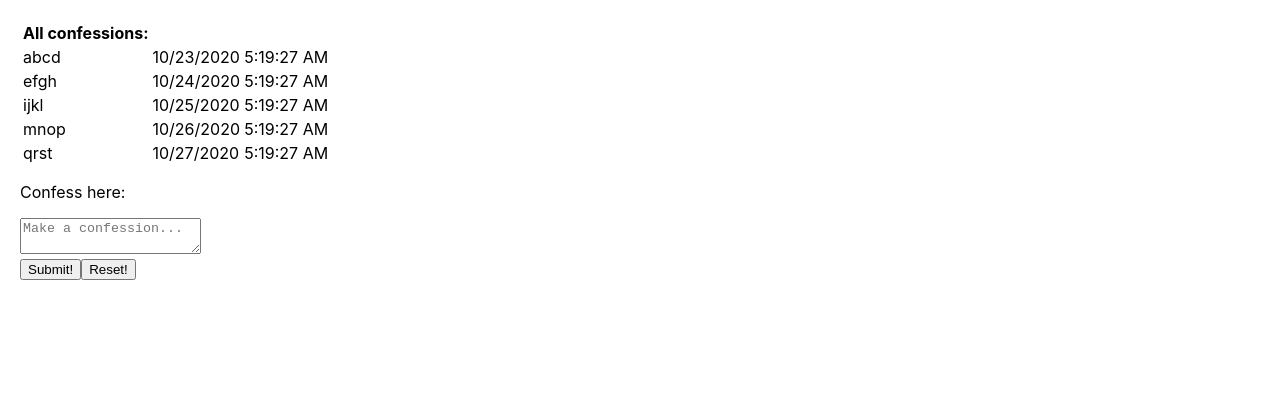
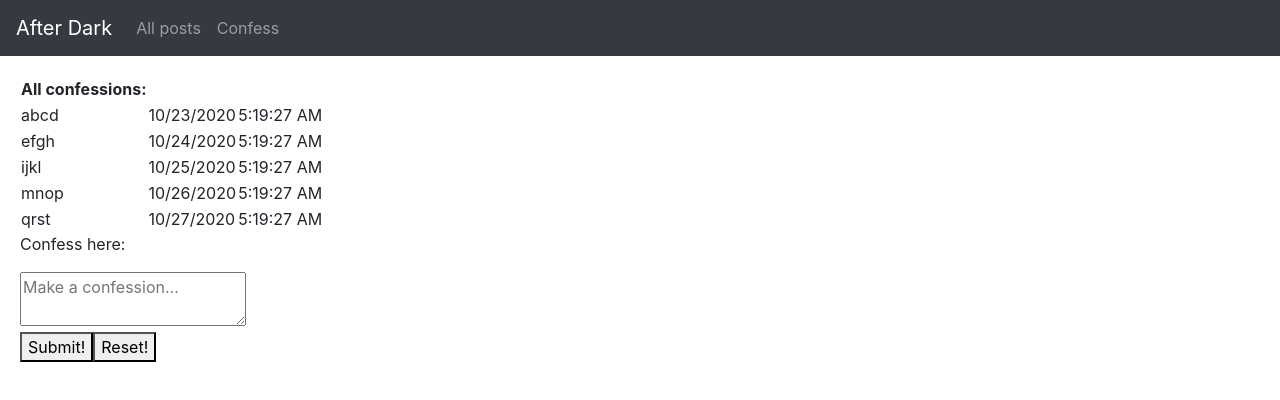
Before and after one commit to razin99/after-dark, a React (Create React App) app: page / in a window 1280 px wide. Shown: the top 400 px of the page. Built offline with nearby package versions, Linux system fonts and the light colour scheme.

Commit message:
navbar created but no routing yet and no nav component file yet

```diff
--- a/package.json
+++ b/package.json
@@ -6,7 +6,9 @@
     "@testing-library/jest-dom": "^5.11.5",
     "@testing-library/react": "^11.1.0",
     "@testing-library/user-event": "^12.1.10",
+    "bootstrap": "^4.5.3",
     "react": "^17.0.1",
+    "react-bootstrap": "^1.4.0",
     "react-dom": "^17.0.1",
     "react-scripts": "4.0.0",
     "web-vitals": "^0.2.4"
--- a/src/App.css
+++ b/src/App.css
@@ -37,6 +37,6 @@
   }
 } */
 
-#root {
+#app {
   margin: 20px;
 }
--- a/src/App.js
+++ b/src/App.js
@@ -11,9 +11,10 @@
   { text: "qrst", date: "2020-10-27T05:19:27.020+00:00", _id: "5f9265" },
 ];
 
+
 function App() {
   return (
-    <div>
+    <div id="app">
       <AllPosts posts={POSTS} />
       <p>Confess here:</p>
       <ConfessionForm />
--- a/src/index.js
+++ b/src/index.js
@@ -1,14 +1,34 @@
-import React from 'react';
-import ReactDOM from 'react-dom';
-import './index.css';
-import App from './App';
-import reportWebVitals from './reportWebVitals';
+import React, { Component } from "react";
+import ReactDOM from "react-dom";
+import "./index.css";
+import App from "./App";
+import reportWebVitals from "./reportWebVitals";
+import "bootstrap/dist/css/bootstrap.min.css";
+import { Navbar, Nav } from "react-bootstrap";
+
+class NavBar extends Component {
+  render() {
+    return (
+      <Navbar collapseOnSelect expand="lg" bg="dark" variant="dark">
+        <Navbar.Brand href="#">After Dark</Navbar.Brand>
+        <Navbar.Toggle aria-controls="responsive-navbar-nav" />
+        <Navbar.Collapse id="responsive-navbar-nav">
+          <Nav className="mr-auto">
+            <Nav.Link href="#">All posts</Nav.Link>
+            <Nav.Link href="#">Confess</Nav.Link>
+          </Nav>
+        </Navbar.Collapse>
+      </Navbar>
+    );
+  }
+}
 
 ReactDOM.render(
   <React.StrictMode>
+    <NavBar />
     <App />
   </React.StrictMode>,
-  document.getElementById('root')
+  document.getElementById("root")
 );
 
 // If you want to start measuring performance in your app, pass a function
```
Also changed, not shown: 1 other file (tests, documents, lock files or other folders).
